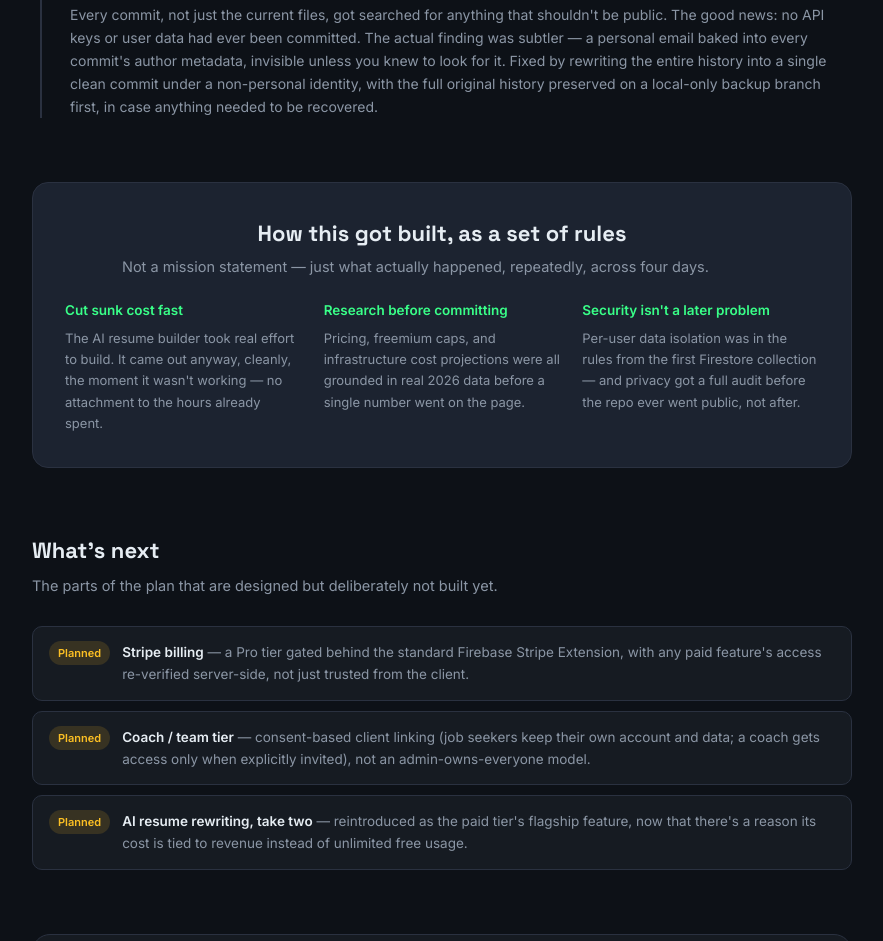
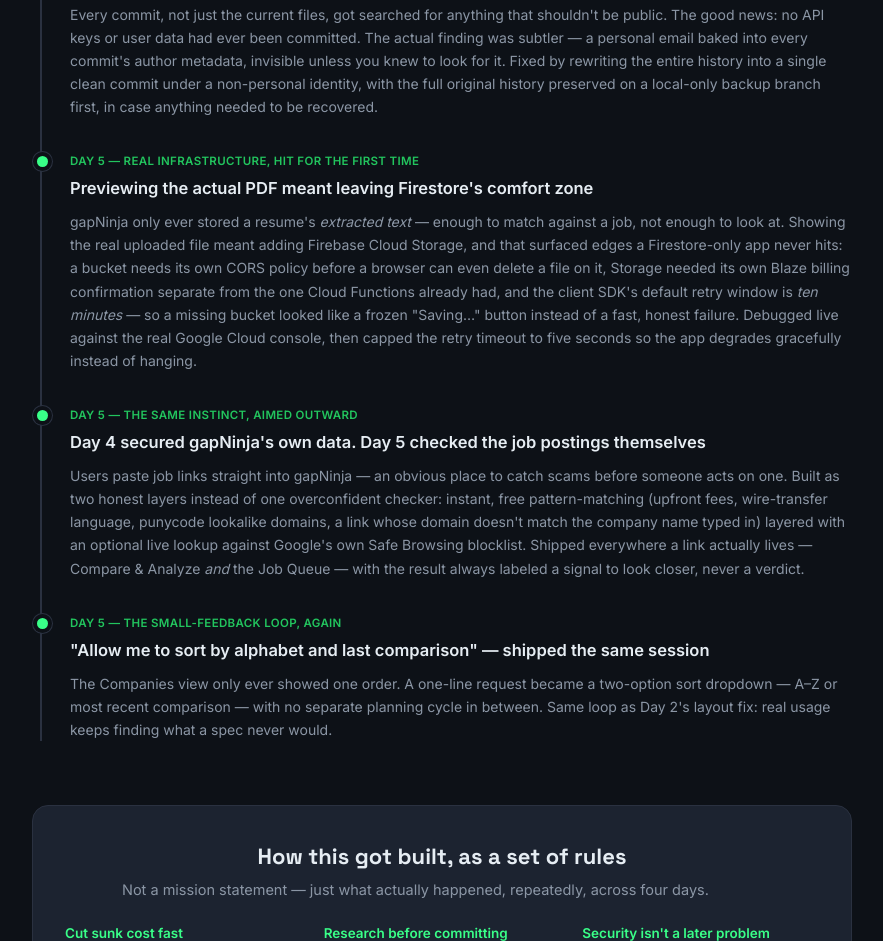
Before and after one commit to taijiengineerai/gapNinja, a plain HTML site: page story.html in a window 1280 px wide. Shown: the part 2282-3223 px from the top of the page, without its empty margins (198-1081 px from the left). Drawn offline with Linux system fonts and the light colour scheme.

Commit message:
story.html: add Day 5 — the post-launch features shipped this session
Three new timeline phases covering what shipped after the founding
sprint: real Cloud Storage infrastructure (PDF preview, CORS/billing
edges hit live, retry timeout fix), the job-scam risk checker on both
Compare & Analyze and the Job Queue, and the Companies sort-order
feedback loop. Updated the timeline's intro line to reflect that this
is now an ongoing build log, not just a four-day sprint recap.

```diff
--- a/story.html
+++ b/story.html
@@ -194,7 +194,7 @@
   </div>
 
   <h2 class="section-title">How it actually got built</h2>
-  <p class="section-lede">Four days, in order — including the decisions that got reversed, because those are the ones worth telling.</p>
+  <p class="section-lede">In order — the founding sprint, then what kept shipping once real usage started surfacing the next thing to fix.</p>
   <div class="timeline">
     <div class="phase">
       <div class="phase-tag">Day 1 — Idea & core loop</div>
@@ -230,6 +230,21 @@
       <div class="phase-tag">Day 4 — The privacy audit nobody asked for</div>
       <h3>Before the repo went public, a full history search — and one real find</h3>
       <p>Every commit, not just the current files, got searched for anything that shouldn't be public. The good news: no API keys or user data had ever been committed. The actual finding was subtler — a personal email baked into every commit's author metadata, invisible unless you knew to look for it. Fixed by rewriting the entire history into a single clean commit under a non-personal identity, with the full original history preserved on a local-only backup branch first, in case anything needed to be recovered.</p>
+    </div>
+    <div class="phase">
+      <div class="phase-tag">Day 5 — Real infrastructure, hit for the first time</div>
+      <h3>Previewing the actual PDF meant leaving Firestore's comfort zone</h3>
+      <p>gapNinja only ever stored a resume's <em>extracted text</em> — enough to match against a job, not enough to look at. Showing the real uploaded file meant adding Firebase Cloud Storage, and that surfaced edges a Firestore-only app never hits: a bucket needs its own CORS policy before a browser can even delete a file on it, Storage needed its own Blaze billing confirmation separate from the one Cloud Functions already had, and the client SDK's default retry window is <em>ten minutes</em> — so a missing bucket looked like a frozen "Saving…" button instead of a fast, honest failure. Debugged live against the real Google Cloud console, then capped the retry timeout to five seconds so the app degrades gracefully instead of hanging.</p>
+    </div>
+    <div class="phase">
+      <div class="phase-tag">Day 5 — The same instinct, aimed outward</div>
+      <h3>Day 4 secured gapNinja's own data. Day 5 checked the job postings themselves</h3>
+      <p>Users paste job links straight into gapNinja — an obvious place to catch scams before someone acts on one. Built as two honest layers instead of one overconfident checker: instant, free pattern-matching (upfront fees, wire-transfer language, punycode lookalike domains, a link whose domain doesn't match the company name typed in) layered with an optional live lookup against Google's own Safe Browsing blocklist. Shipped everywhere a link actually lives — Compare & Analyze <em>and</em> the Job Queue — with the result always labeled a signal to look closer, never a verdict.</p>
+    </div>
+    <div class="phase">
+      <div class="phase-tag">Day 5 — The small-feedback loop, again</div>
+      <h3>"Allow me to sort by alphabet and last comparison" — shipped the same session</h3>
+      <p>The Companies view only ever showed one order. A one-line request became a two-option sort dropdown — A–Z or most recent comparison — with no separate planning cycle in between. Same loop as Day 2's layout fix: real usage keeps finding what a spec never would.</p>
     </div>
   </div>
 
```
